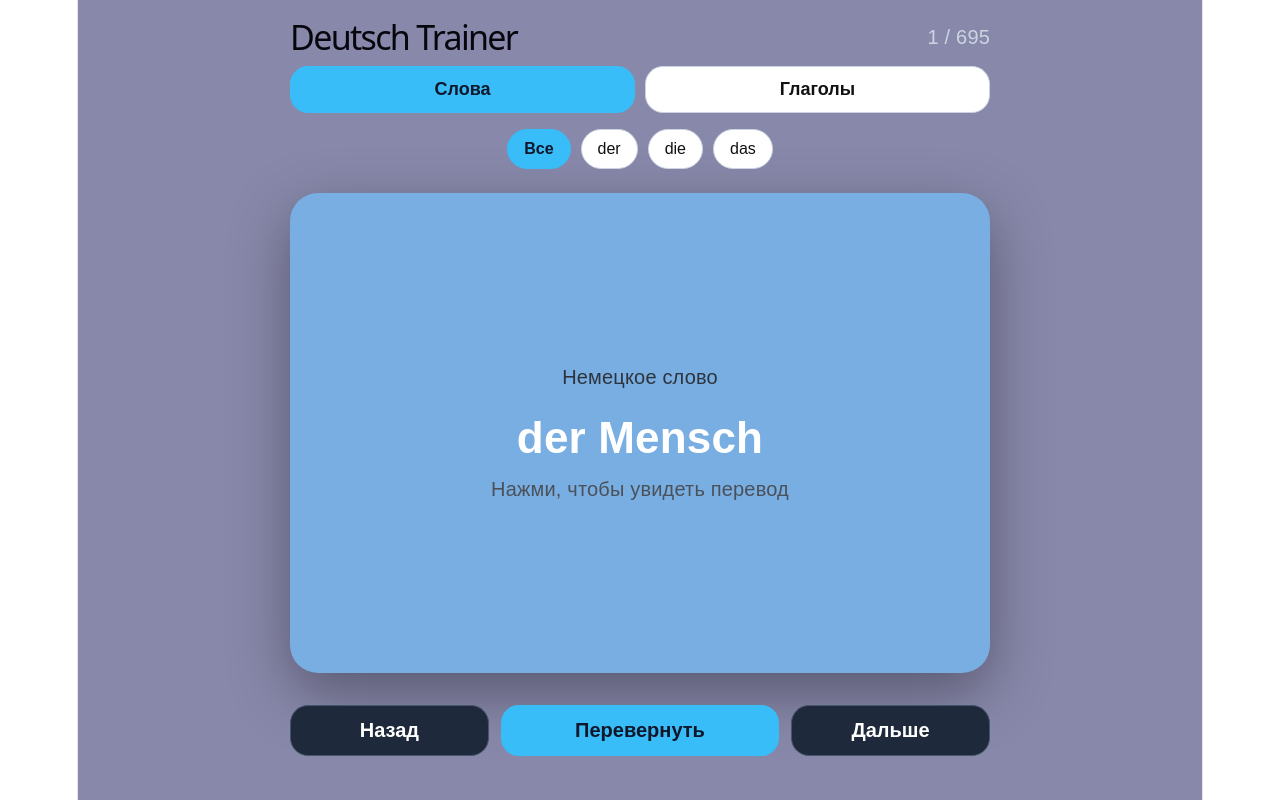
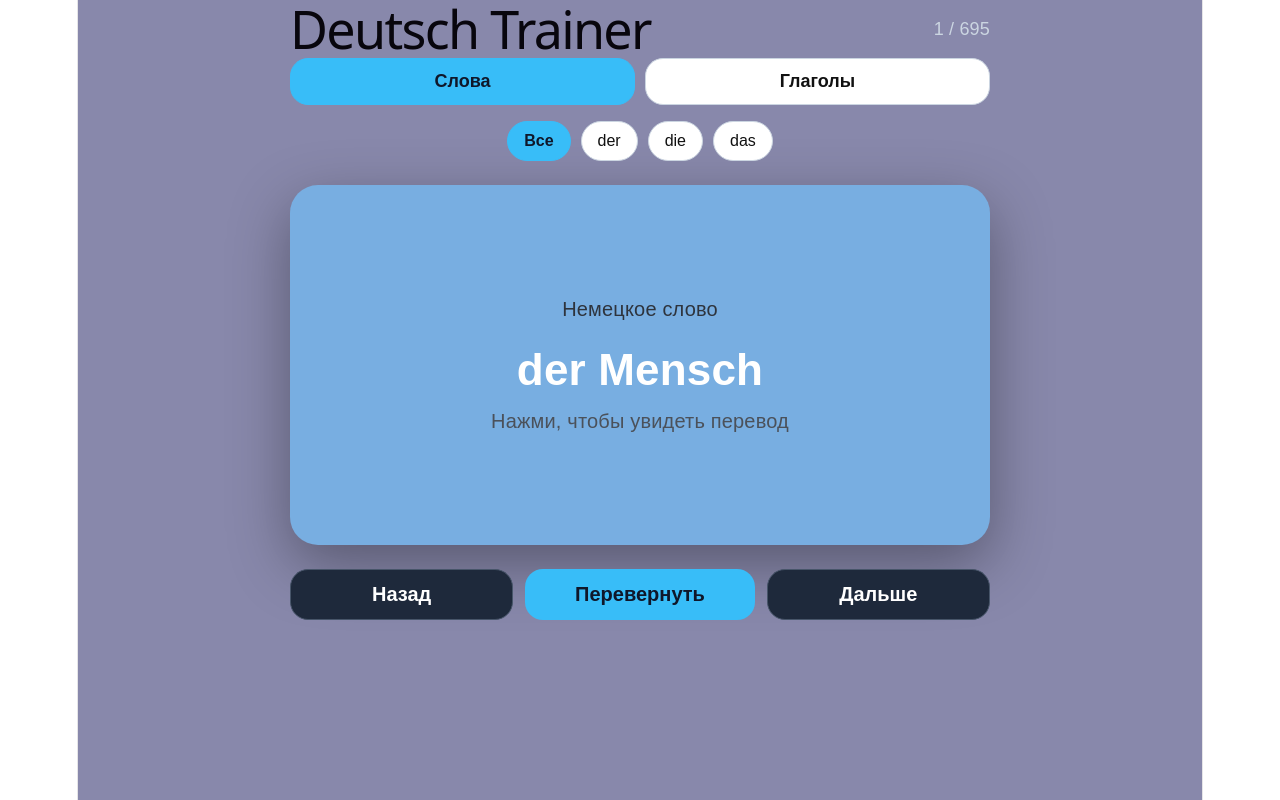
Before and after one commit to Anastasiia21/deutsch-trainer, a React (Vite) app: page / in a window 1280 px wide. Built offline with nearby package versions, Linux system fonts and the light colour scheme.

Commit message:
verbs fix display  update in app

```diff
--- a/src/App.jsx
+++ b/src/App.jsx
@@ -249,7 +249,7 @@ const styles = {
     background: "#8888ab",
     color: "white",
     fontFamily: "Arial, sans-serif",
-    padding: "24px",
+    padding: "16px",
     boxSizing: "border-box",
   },
 
@@ -273,12 +273,12 @@ const styles = {
   },
 
   title: {
-    fontSize: 34,
+    fontSize: "clamp(28px, 5vw, 52px)",
     margin: 0,
   },
 
   counter: {
-    fontSize: 20,
+    fontSize: 18,
     color: "#cbd5e1",
     margin: 0,
   },
@@ -343,8 +343,9 @@ const styles = {
     cursor: "pointer",
   },
   card: {
+  width: "100%",
   maxWidth: 700,
-  minHeight: 480,
+  minHeight: 360,
   margin: "0 auto",
   background: "#78aee1",
   borderRadius: 28,
@@ -354,7 +355,7 @@ const styles = {
   justifyContent: "center",
   alignItems: "center",
   textAlign: "center",
-  padding: 32,
+  padding: 20,
   cursor: "pointer",
   boxSizing: "border-box",
 },
@@ -366,7 +367,7 @@ label: {
 },
 
 mainWord: {
-  fontSize: 44,
+  fontSize: "clamp(32px, 6vw, 44px)",
   fontWeight: 800,
   lineHeight: 1.1,
   color: "white",
@@ -450,13 +451,15 @@ exampleRu: {
 
 buttons: {
   maxWidth: 700,
-  margin: "32px auto 0",
-  display: "grid",
-  gridTemplateColumns: "1fr 1.4fr 1fr",
+  margin: "24px auto 0",
+  display: "flex",
+  flexWrap: "wrap",
   gap: 12,
 },
 
 mainButton: {
+  flex: 1,
+  minWidth: 120,
   padding: "14px 14px",
   borderRadius: 18,
   border: "none",
@@ -468,6 +471,8 @@ mainButton: {
 },
 
 secondaryButton: {
+  flex: 1,
+  minWidth: 120,
   padding: "10px 10px",
   borderRadius: 18,
   border: "1px solid #475569",
@@ -477,4 +482,4 @@ secondaryButton: {
   fontWeight: 700,
   cursor: "pointer",
 },
-};
+}
```
